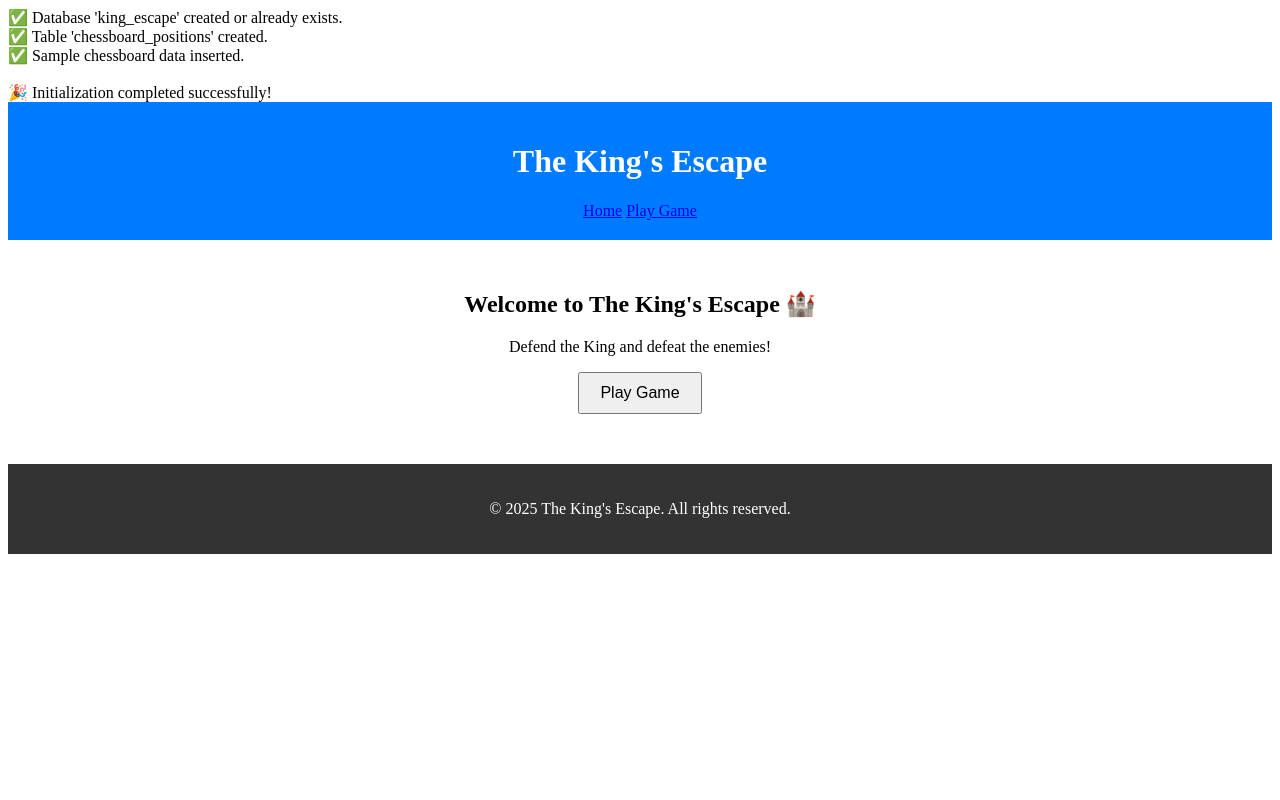
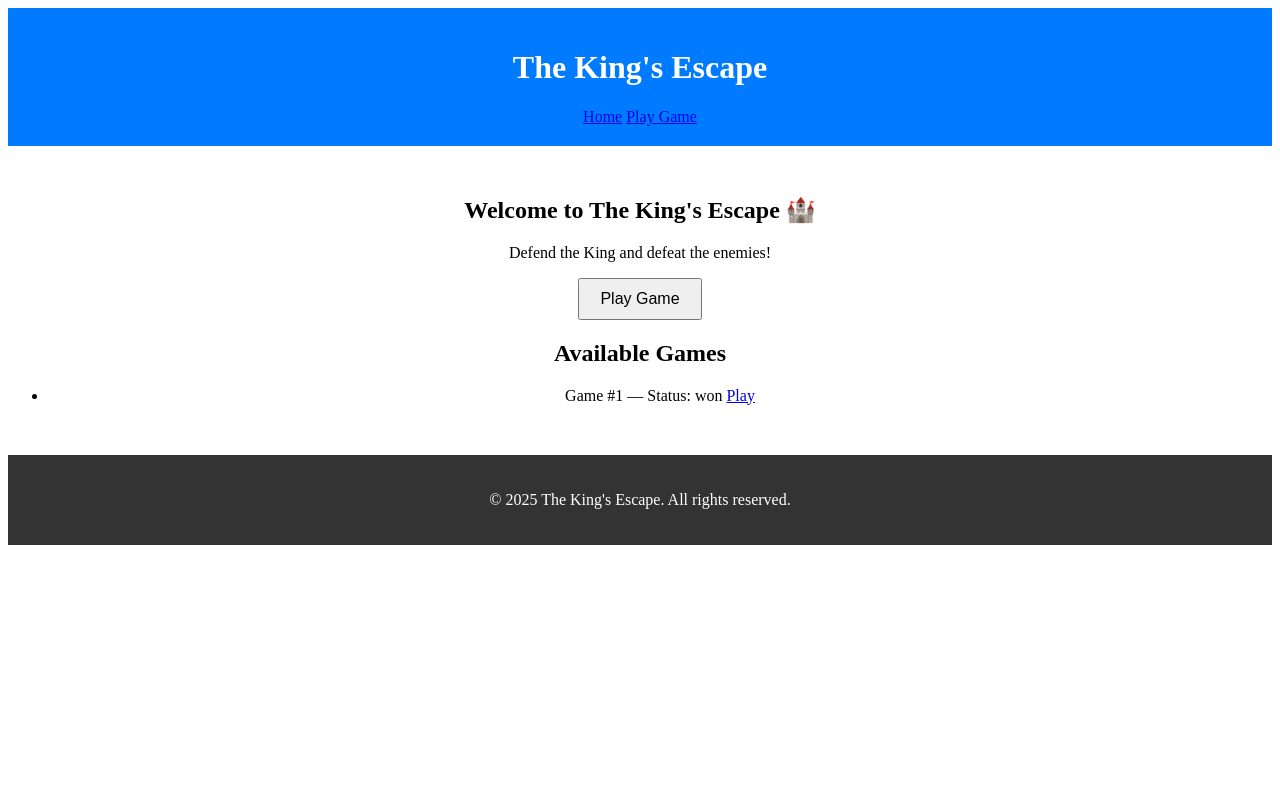
Before and after one commit to Reaking1/king_escape, a PHP site: page / in a window 1280 px wide. Run offline with PHP 8.4, Linux system fonts and the light colour scheme; tables that the repository leaves empty or names only in its code hold one stand-in row (values such as "Sample post").

Commit message:
this project is done

```diff
--- a/controllers/GameController2.php
+++ b/controllers/GameController2.php
@@ -5,58 +5,69 @@ require_once __DIR__ . '/../models/Chessboard.php';
 
 class GamesController {
     private $chessboard;
-    private $moveNumber = 0; // track current move
+    private $moveNumber = 0;
+    private $gameId;
 
+public function __construct($db, $gameId = 1) {
+    $this->chessboard = new Chessboard($db);
 
+    // Ensure game exists and get the actual ID
+    $this->gameId = $this->chessboard->ensureGameExists($gameId);
 
- public function __construct($db) {
-    $this->chessboard = new Chessboard($db);
+    // Start game only if it's a new game
+    $pieces = $this->chessboard->getAllPieces($this->gameId);
+    if (empty($pieces)) {
+        $this->startGame();
     }
-
-    public function getAllPieces($gameId, $moveNumber = null) {
-        $pieces = $this->chessboard->getAllPieces($gameId, $moveNumber);
-
-        // Output as JSON (for frontend AJAX/JS)
-        header('Content-Type: application/json');
-        echo json_encode($pieces);
 }
 
 
 
     // Show chessboard
     public function index() {
-    // Use the controller’s move counter (or query max move from DB if needed)
-    $latestMove = $this->moveNumber;
-    // Get only the pieces for the current move
-    $pieces = $this->chessboard->getPiecesByMove($latestMove);
-        include __DIR__ . '/../views/game.php'; // adjusted path
+        $pieces = $this->chessboard->getAllPieces($this->gameId);
+
+        // If no pieces yet, start a new game
+        if (empty($pieces)) {
+            $this->startGame();
+            $pieces = $this->chessboard->getAllPieces($this->gameId);
         }
 
-   public function reset() {
-    // Clear the board
-    $this->chessboard->resetBoard();
-
-    // Reset move number
-    $this->moveNumber = 0;
-
+        include __DIR__ . '/../views/game.php';
     }
 
+    // Return board state as JSON (AJAX)
+    public function getAllPieces() {
+        $pieces = $this->chessboard->getAllPieces($this->gameId);
+        header('Content-Type: application/json');
+        echo json_encode($pieces);
+    }
 
-    // Start a new game (King + some enemies)
+    // Reset the board and start fresh
+    public function reset() {
+        $this->chessboard->clearBoard($this->gameId);
+        $this->moveNumber = 0;
+    }
+
+    // Start a new game with King + Enemies
 public function startGame() {
-    $this->reset(); // clear board first
-    $this->moveNumber = 0;
+    // 1. Ensure a game exists for this player
+    $gameId = $this->gameId;
 
-    // Place King at (1,1) using moveKing (prevents duplicates)
-    $this->chessboard->moveKing($this->moveNumber, 1, 1);
+    // 2. Place the King at starting position
+    $kingId = $this->chessboard->getPieceTypeId('King');
+    $this->chessboard->addPieceToGame($gameId, $kingId, 1, 1);
 
-    // Place some enemies
-    $enemies = [
-        ['type' => 'Pawn', 'x' => 2, 'y' => 2],
-        ['type' => 'Knight', 'x' => 3, 'y' => 3]
+    // 3. Spawn some enemies
+    $enemyData = [
+        ['name' => 'Pawn', 'x' => 2, 'y' => 2],
+        ['name' => 'Knight', 'x' => 3, 'y' => 3]
     ];
 
-    $this->chessboard->spawnEnemies($this->moveNumber, $enemies);
+    foreach ($enemyData as $enemy) {
+        $enemyId = $this->chessboard->getPieceTypeId($enemy['name']);
+        $this->chessboard->addPieceToGame($gameId, $enemyId, $enemy['x'], $enemy['y']);
+    }
 }
 
 
@@ -64,33 +75,37 @@ public function startGame() {
     public function moveKing($x, $y) {
         $this->moveNumber++;
 
-        // Check if target square is occupied
-        if ($this->chessboard->isOccupied($this->moveNumber, $x, $y)) {
-            return false; // invalid move
+        // Check if occupied
+        if ($this->chessboard->isOccupied($this->gameId, $x, $y)) {
+            return false;
         }
 
-        return $this->chessboard->moveKing($this->moveNumber, $x, $y);
+        return $this->chessboard->moveKing($this->gameId, $x, $y, $this->moveNumber);
     }
 
-    // Get current board state
-   public function getBoardState($gameId) {
-    return $this->chessboard->getAllPieces($gameId);
+// In GamesController
+public function getBoardState() {
+    return $this->chessboard->getAllPieces($this->gameId);
 }
 
 
+    // Process a turn (king moves + new enemies)
     public function processMove($kingMove, $enemyArray) {
         $this->moveNumber++;
 
-    // Move king
+        // Move King
         $x = $kingMove['x'];
         $y = $kingMove['y'];
         $this->moveKing($x, $y);
 
         // Spawn new enemies
-    $this->chessboard->spawnEnemies($this->moveNumber, $enemyArray);
-
-    // Return current board state
-    return $this->chessboard->getPiecesByMove($this->moveNumber);
+        foreach ($enemyArray as $enemy) {
+            $this->chessboard->placePiece($this->gameId, $enemy['type'], true, $enemy['x'], $enemy['y']);
         }
 
+        // Return updated board
+        return $this->chessboard->getAllPieces($this->gameId);
     }
+
+
+}
--- a/index.php
+++ b/index.php
@@ -38,22 +38,22 @@ if ($_SERVER['REQUEST_METHOD'] === 'POST') {
 
 }
 
-// Load header
-include __DIR__ . '/views/partials/header.php';
+// Determine action from query parameter
+$action = $_GET['action'] ?? 'home';
+$gameId = $_GET['game_id'] ?? 1; // default to 1 if not provided
 
-// Route based on action
 switch ($action) {
     case 'play_game':
-        $gameId = 1; // or get it from session / DB
-$pieces = $game->getBoardState($gameId);
-
+        $game = new GamesController($pdo, $gameId); // pass $gameId
+        $pieces = $game->getBoardState();          // fetch pieces for this game
+        include __DIR__ . '/views/partials/header.php';
         include __DIR__ . '/views/game.php';
+        include __DIR__ . '/views/partials/footer.php';
         break;
 
     default:
-        include __DIR__ . '/views/home.php'; // create a simple home page
+        include __DIR__ . '/views/partials/header.php';
+        include __DIR__ . '/views/home.php';
+        include __DIR__ . '/views/partials/footer.php';
         break;
 }
-
-// Load footer
-include __DIR__ . '/views/partials/footer.php';
--- a/init_db.php
+++ b/init_db.php
@@ -1,14 +1,20 @@
 <?php
 // init_db.php
-require_once "config.php";
+$host = "localhost";
+$username = "root";  // Default XAMPP
+$password = "";      // Default XAMPP
 
 try {
+    // Connect WITHOUT specifying database (so we can create it)
+    $pdo = new PDO("mysql:host=$host;charset=utf8", $username, $password);
+    $pdo->setAttribute(PDO::ATTR_ERRMODE, PDO::ERRMODE_EXCEPTION);
+
     // 1. Create database if not exists
-    $pdo->exec("CREATE DATABASE IF NOT EXISTS king_escape CHARACTER SET utf8mb4 COLLATE utf8mb4_unicode_ci");
-    echo "✅ Database 'king_escape' created or already exists.<br>";
+    $pdo->exec("CREATE DATABASE IF NOT EXISTS kings_escape CHARACTER SET utf8mb4 COLLATE utf8mb4_unicode_ci");
+    echo "✅ Database 'kings_escape' created or already exists.<br>";
 
     // Switch to using the new database
-    $pdo->exec("USE king_escape");
+    $pdo->exec("USE kings_escape");
 
     // 2. Create chessboard_positions table
     $pdo->exec("
--- a/models/Chessboard.php
+++ b/models/Chessboard.php
@@ -1,147 +1,205 @@
 <?php
+// models/Chessboard.php
 
-
-require_once __DIR__ . '../../init_db.php';
 class Chessboard {
     private $conn;
-    private $table = "chessboard_positions";
 
-       private $db;
-
-
-    // Constructor receives DB connection
     public function __construct($db) {
         $this->conn = $db;
     }
 
-    // Insert a new piece (King or Enemy)
-    public function addPiece($moveNumber, $pieceType, $x, $y, $isEnemy) {
-        $sql = "INSERT INTO {$this->table}
-                (move_number, piece_type, position_x, position_y, is_enemy)
-                VALUES (:move_number, :piece_type, :position_x, :position_y, :is_enemy)";
+    /**
+     * Get or create a new game for a player
+     */
+    public function getOrCreateGame($playerId) {
+        // Look for an in-progress game
+        $sql = "SELECT id FROM games WHERE player_id = :player_id AND result = 'in_progress' LIMIT 1";
         $stmt = $this->conn->prepare($sql);
+        $stmt->execute([':player_id' => $playerId]);
+        $game = $stmt->fetch(PDO::FETCH_ASSOC);
 
-        return $stmt->execute([
-            ':move_number' => $moveNumber,
-            ':piece_type'  => $pieceType,
-            ':position_x'  => $x,
-            ':position_y'  => $y,
-            ':is_enemy'    => $isEnemy
-        ]);
+        if ($game) {
+            return $game['id'];
+        }
+
+        // Otherwise create one
+        $sql = "INSERT INTO games (player_id) VALUES (:player_id)";
+        $stmt = $this->conn->prepare($sql);
+        $stmt->execute([':player_id' => $playerId]);
+
+        return $this->conn->lastInsertId();
     }
 
-    // Get all pieces for a given move
-    public function getPiecesByMove($moveNumber) {
-        $sql = "SELECT * FROM {$this->table} WHERE move_number = :move_number";
+    /**
+     * Place a new piece on the board
+     */
+    public function placePiece($gameId, $pieceTypeName, $isEnemy, $x, $y) {
+        // Ensure piece type exists
+        $pieceTypeId = $this->getOrCreatePieceType($pieceTypeName, $isEnemy);
+
+        $sql = "INSERT INTO game_pieces (game_id, piece_type_id, position_x, position_y)
+                VALUES (:game_id, :piece_type_id, :x, :y)";
         $stmt = $this->conn->prepare($sql);
-        $stmt->execute([':move_number' => $moveNumber]);
-
-        return $stmt->fetchAll(PDO::FETCH_ASSOC);
-    }
-
-    // Get ALL pieces (regardless of move number)
-public function getAllPieces($gameId, $moveNumber = null) {
-    try {
-        $query = "
-            SELECT cp.id, cp.move_number, cp.piece_type, cp.position_x, cp.position_y, cp.is_enemy
-            FROM chessboard_positions cp
-            INNER JOIN games g ON g.id = :gameId
-            WHERE 1=1
-        ";
-
-        // If we want pieces for a specific move
-        if ($moveNumber !== null) {
-            $query .= " AND cp.move_number = :moveNumber";
-        }
-
-       $stmt = $this->conn->prepare($query);
-
-
-        $stmt->bindValue(':gameId', $gameId, PDO::PARAM_INT);
-
-        if ($moveNumber !== null) {
-            $stmt->bindValue(':moveNumber', $moveNumber, PDO::PARAM_INT);
-        }
-
-        $stmt->execute();
-        $pieces = $stmt->fetchAll(PDO::FETCH_ASSOC);
-
-        return $pieces;
-    } catch (PDOException $e) {
-        error_log("Error fetching pieces: " . $e->getMessage());
-        return [];
-    }
-}
-
-
-    // Get King’s current position
-    public function getKingPosition($moveNumber) {
-        $sql = "SELECT position_x, position_y
-                FROM {$this->table}
-                WHERE move_number = :move_number AND piece_type = 'King'";
-        $stmt = $this->conn->prepare($sql);
-        $stmt->execute([':move_number' => $moveNumber]);
-
-        return $stmt->fetch(PDO::FETCH_ASSOC);
-    }
-
- // Update King's position instead of adding a new row
-public function moveKing($moveNumber, $x, $y) {
-    // Get latest king move
-    $sql = "SELECT id FROM {$this->table} WHERE piece_type='King' ORDER BY move_number DESC LIMIT 1";
-    $stmt = $this->conn->query($sql);
-    $king = $stmt->fetch(PDO::FETCH_ASSOC);
-
-    if ($king) {
-        // Update existing king
-        $sqlUpdate = "UPDATE {$this->table} SET position_x=:x, position_y=:y, move_number=:move_number WHERE id=:id";
-        $stmtUpdate = $this->conn->prepare($sqlUpdate);
-        return $stmtUpdate->execute([
-            ':x' => $x,
-            ':y' => $y,
-            ':move_number' => $moveNumber,
-            ':id' => $king['id']
-        ]);
-    } else {
-        // No king yet, insert new
-        $sqlInsert = "INSERT INTO {$this->table} (move_number, piece_type, position_x, position_y, is_enemy)
-                      VALUES (:move_number, 'King', :x, :y, 0)";
-        $stmtInsert = $this->conn->prepare($sqlInsert);
-        return $stmtInsert->execute([
-            ':move_number' => $moveNumber,
+        return $stmt->execute([
+            ':game_id' => $gameId,
+            ':piece_type_id' => $pieceTypeId,
             ':x' => $x,
             ':y' => $y
         ]);
     }
-}
 
-
-    // Check if a square is occupied
-    public function isOccupied($moveNumber, $x, $y) {
-        $sql = "SELECT COUNT(*) as cnt
-                FROM {$this->table}
-                WHERE move_number = :move_number AND position_x = :x AND position_y = :y";
+    /**
+     * Get or create piece type
+     */
+    private function getOrCreatePieceType($name, $isEnemy) {
+        $sql = "SELECT id FROM piece_types WHERE name = :name AND is_enemy = :is_enemy LIMIT 1";
         $stmt = $this->conn->prepare($sql);
         $stmt->execute([
+            ':name' => $name,
+            ':is_enemy' => $isEnemy
+        ]);
+        $type = $stmt->fetch(PDO::FETCH_ASSOC);
+
+        if ($type) {
+            return $type['id'];
+        }
+
+        // Create if not found
+        $sql = "INSERT INTO piece_types (name, is_enemy) VALUES (:name, :is_enemy)";
+        $stmt = $this->conn->prepare($sql);
+        $stmt->execute([
+            ':name' => $name,
+            ':is_enemy' => $isEnemy
+        ]);
+        return $this->conn->lastInsertId();
+    }
+
+    /**
+     * Move the King to a new position
+     */
+    public function moveKing($gameId, $x, $y, $moveNumber) {
+        // Find King in this game
+        $sql = "SELECT gp.id
+                FROM game_pieces gp
+                INNER JOIN piece_types pt ON gp.piece_type_id = pt.id
+                WHERE gp.game_id = :game_id AND pt.name = 'King' LIMIT 1";
+        $stmt = $this->conn->prepare($sql);
+        $stmt->execute([':game_id' => $gameId]);
+        $king = $stmt->fetch(PDO::FETCH_ASSOC);
+
+        if (!$king) {
+            return false; // no king to move
+        }
+
+        // Update position
+        $sql = "UPDATE game_pieces
+                SET position_x = :x, position_y = :y
+                WHERE id = :id";
+        $stmt = $this->conn->prepare($sql);
+        $stmt->execute([
+            ':x' => $x,
+            ':y' => $y,
+            ':id' => $king['id']
+        ]);
+
+        // Record move
+        $sql = "INSERT INTO moves (game_id, move_number, piece_id, from_x, from_y, to_x, to_y)
+                VALUES (:game_id, :move_number, :piece_id,
+                        (SELECT position_x FROM game_pieces WHERE id = :piece_id),
+                        (SELECT position_y FROM game_pieces WHERE id = :piece_id),
+                        :to_x, :to_y)";
+        $stmt = $this->conn->prepare($sql);
+        $stmt->execute([
+            ':game_id' => $gameId,
             ':move_number' => $moveNumber,
+            ':piece_id' => $king['id'],
+            ':to_x' => $x,
+            ':to_y' => $y
+        ]);
+
+        return true;
+    }
+
+    /**
+     * Get all pieces on the board for a game
+     */
+    public function getAllPieces($gameId) {
+        $sql = "SELECT gp.id, pt.name AS piece_type, gp.position_x, gp.position_y, pt.is_enemy
+                FROM game_pieces gp
+                INNER JOIN piece_types pt ON gp.piece_type_id = pt.id
+                WHERE gp.game_id = :game_id";
+        $stmt = $this->conn->prepare($sql);
+        $stmt->execute([':game_id' => $gameId]);
+        return $stmt->fetchAll(PDO::FETCH_ASSOC);
+    }
+
+    /**
+     * Check if square is occupied
+     */
+    public function isOccupied($gameId, $x, $y) {
+        $sql = "SELECT COUNT(*) as cnt
+                FROM game_pieces
+                WHERE game_id = :game_id AND position_x = :x AND position_y = :y";
+        $stmt = $this->conn->prepare($sql);
+        $stmt->execute([
+            ':game_id' => $gameId,
             ':x' => $x,
             ':y' => $y
         ]);
-
         $row = $stmt->fetch(PDO::FETCH_ASSOC);
         return $row['cnt'] > 0;
     }
 
-    // Clear the board
-    public function resetBoard() {
-        $sql = "DELETE FROM {$this->table}";
-        return $this->conn->exec($sql);
+    /**
+     * Clear board for a game
+     */
+    public function clearBoard($gameId) {
+        $sql = "DELETE FROM game_pieces WHERE game_id = :game_id";
+        $stmt = $this->conn->prepare($sql);
+        return $stmt->execute([':game_id' => $gameId]);
     }
 
-    public function spawnEnemies($moveNumber, $enemyArray) {
-    foreach ($enemyArray as $enemy) {
-        $this->addPiece($moveNumber, $enemy['type'], $enemy['x'], $enemy['y'], 1);
+public function ensureGameExists($gameId) {
+    $sql = "SELECT id FROM games WHERE id = :gameId";
+    $stmt = $this->conn->prepare($sql);
+    $stmt->execute([':gameId' => $gameId]);
+    $game = $stmt->fetch(PDO::FETCH_ASSOC);
+
+    if (!$game) {
+        $playerId = 1; // make sure player with id 1 exists
+
+        // Insert game and get the auto-incremented ID
+        $this->conn->exec("INSERT INTO games (player_id) VALUES ($playerId)");
+        $newGameId = $this->conn->lastInsertId();
+
+        return $newGameId; // return the ID of the new game
     }
+
+    return $game['id']; // return existing game ID
 }
 
+
+
+
+public function getPieceTypeId($name) {
+    $sql = "SELECT id FROM piece_types WHERE name = :name";
+    $stmt = $this->conn->prepare($sql);
+    $stmt->execute([':name' => $name]);
+    $row = $stmt->fetch(PDO::FETCH_ASSOC);
+    return $row ? $row['id'] : null;
 }
+
+public function addPieceToGame($gameId, $pieceTypeId, $x, $y) {
+    $sql = "INSERT INTO game_pieces (game_id, piece_type_id, position_x, position_y)
+            VALUES (:gameId, :pieceTypeId, :x, :y)";
+    $stmt = $this->conn->prepare($sql);
+    return $stmt->execute([
+        ':gameId' => $gameId,
+        ':pieceTypeId' => $pieceTypeId,
+        ':x' => $x,
+        ':y' => $y
+    ]);
+}
+
+
+}
--- a/views/home.php
+++ b/views/home.php
@@ -10,4 +10,20 @@
         <input type="hidden" name="action" value="play_game">
         <button type="submit" style="padding:10px 20px; font-size:16px;">Play Game</button>
     </form>
+
+    <h2>Available Games</h2>
+<ul>
+<?php
+$stmt = $pdo->query("SELECT id, result FROM games ORDER BY id ASC");
+$allGames = $stmt->fetchAll(PDO::FETCH_ASSOC);
+
+foreach ($allGames as $g):
+?>
+    <li>
+        Game #<?= $g['id'] ?> — Status: <?= htmlspecialchars($g['result']) ?>
+        <a href="index.php?action=play_game&game_id=<?= $g['id'] ?>">Play</a>
+    </li>
+<?php endforeach; ?>
+</ul>
+
 </main>
```
Also changed, not shown: assets/css/styles.css (+21 -0 lines), views/game.php (+34 -16 lines). Lines whose indentation alone changed are shown as unchanged.
